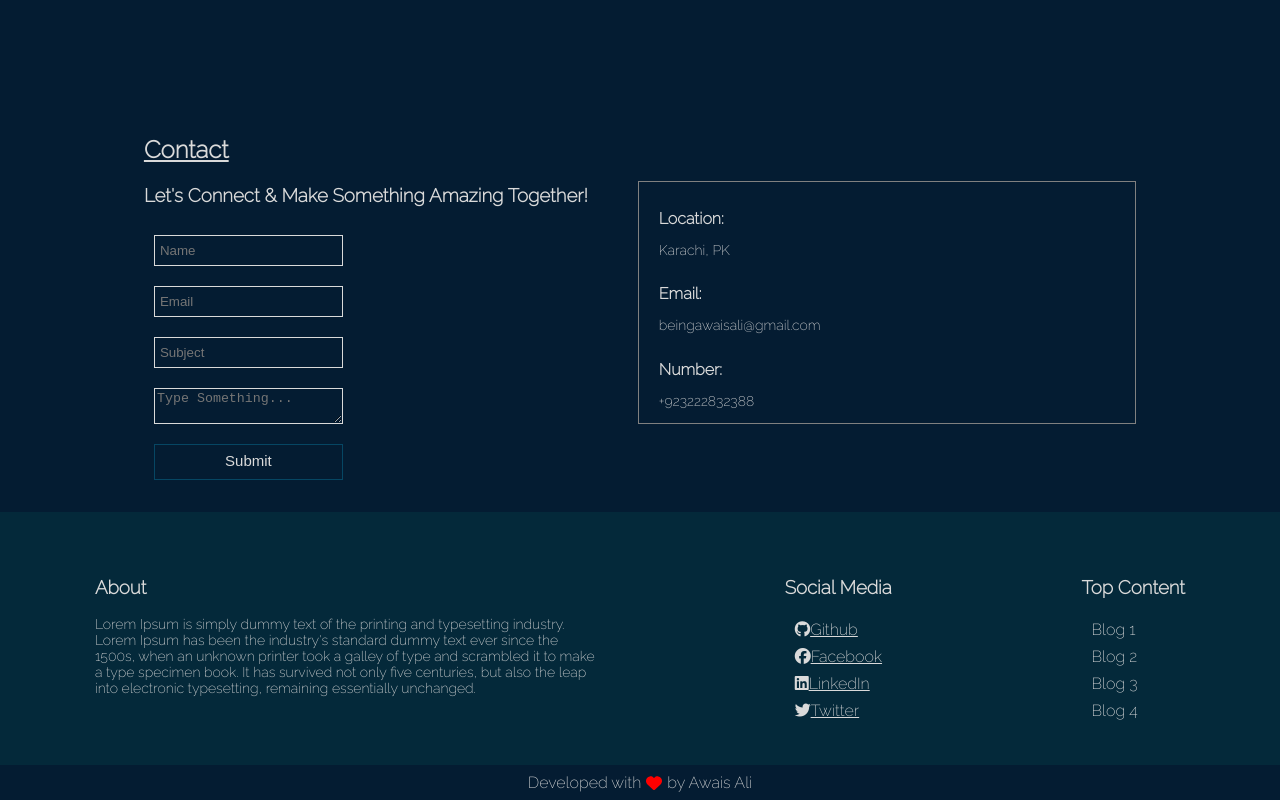
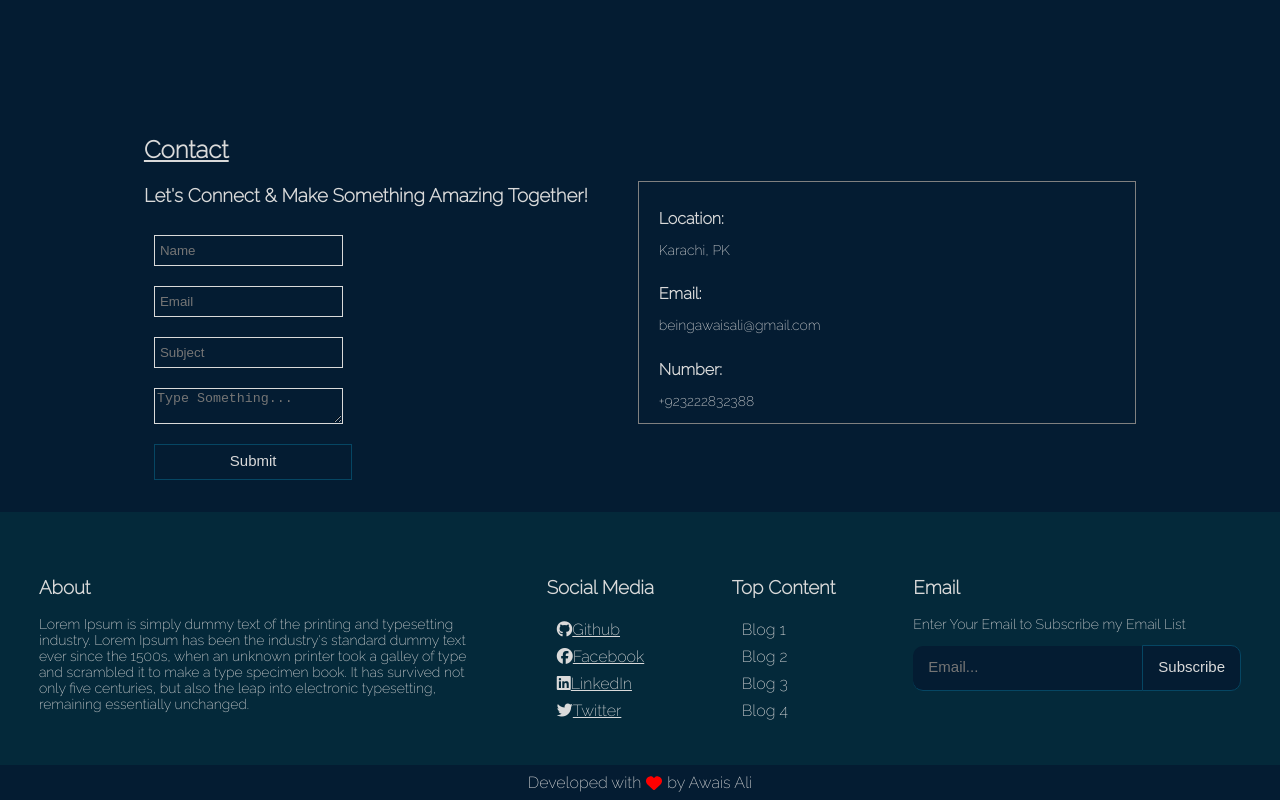
Before and after one commit to beingawaisali/beingawaisali.com-new, a React (Create React App) app: page / in a window 1280 px wide. Shown: the part 1749-2549 px from the top of the page. Built offline with nearby package versions, Linux system fonts and the light colour scheme.

Commit message:
Footer Minor Changes

```diff
--- a/src/App.css
+++ b/src/App.css
@@ -2,7 +2,6 @@ html {
   margin: 0px;
   scroll-behavior: smooth;
 }
-
 body {
     font-family: 'Raleway', sans-serif;
     margin: 0px;
@@ -10,6 +9,7 @@ body {
     background-color: #04293A;
 }
 
+/* Button Style */
 .button-1 {
     background-color: #041C32;
     border: 1px solid #064663;
@@ -20,7 +20,6 @@ body {
     text-decoration: none;
     font-size: 15px;
 }
-
 .button-1::after {
     content: '';
     display: block;
@@ -29,8 +28,6 @@ body {
     background: #064663;
     transition: width .5s;
 }
-
-
 .button-1:hover::after {
   width: 100%;
   border: 0px solid #064663;
--- a/src/components/Footer.jsx
+++ b/src/components/Footer.jsx
@@ -41,6 +41,14 @@ function Footer() {
                         <li>Blog 4</li>
                     </ul>
                 </div>
+                <div className="footer-sections">
+                    <h3 className='h3'>Email</h3>
+                    <p className='para'>Enter Your Email to Subscribe my Email List</p>
+                    <form>
+                        <input type="email" className="sub-input input-1" placeholder='Email...'/>
+                        <button className='sub-button button-1'>Subscribe</button>
+                    </form>
+                </div>
             </div>
             <div id="footer-copyright">
                 Developed with
--- a/src/components/HeaderBar.jsx
+++ b/src/components/HeaderBar.jsx
@@ -2,7 +2,7 @@ import React from 'react';
 import './css/header.css';
 import Logo from '../images/Logo-1.png';
 import { FontAwesomeIcon } from '@fortawesome/react-fontawesome';
-import { faBars } from '@fortawesome/free-solid-svg-icons';
+import { faBars, faClose } from '@fortawesome/free-solid-svg-icons';
 
 // let mobileMenu = false;
 
@@ -20,8 +20,15 @@ import { faBars } from '@fortawesome/free-solid-svg-icons';
 
 
 let HeaderBar = (props) => {
+
+    let menu = false;
+
+    function showMenu() {
+        !menu ? menu = true : menu = false
+    }
+
     return (
-        <div id="main-header">
+        <header id="main-header">
             <img src={Logo} className="main-logo"/>
             <ul className="manu-bar">
                 <li className="menu-list"><span className="menu-list-num">01. </span>
@@ -45,8 +52,40 @@ let HeaderBar = (props) => {
             <div className="mobile-menu">
                 <FontAwesomeIcon icon={faBars} className="menu-icon" onClick={props.clickHam} />
             </div>
-        </div>
+        </header>
     )
 }
 
+// class HeaderBar extends React.Component {
+//     render(props) {
+//         return(
+//             <header id="main-header">
+//             <img src={Logo} className="main-logo"/>
+//             <ul className="manu-bar">
+//                 <li className="menu-list"><span className="menu-list-num">01. </span>
+//                     <a href="#app" className="menu-items">About</a>
+//                 </li>
+//                 <li className="menu-list"><span className="menu-list-num">02. </span>
+//                     <a href="#hire-parent" className="menu-items">Hire</a>
+//                 </li>
+//                 <li className="menu-list"><span className="menu-list-num">03. </span>
+//                     <a href="#portfolio-parent" className="menu-items">Portfolio</a>
+//                 </li>
+//                 <li className="menu-list"><span className="menu-list-num">04. </span>
+//                     <a href="#connect-parent" className="menu-items">Connect</a>
+//                 </li>
+//                 <li className="menu-list">
+//                     <button className="button-1 shape">Resume</button>
+//                 </li>
+
+//             </ul>
+//             <div className="mobile-menu">
+//                 <FontAwesomeIcon icon={faBars} className="menu-icon" onClick={props.clickHam} />
+//             </div>
+//         </header>
+//         )
+//     }
+// }
+
+
 export default HeaderBar;
--- a/src/components/Sections/Hire.jsx
+++ b/src/components/Sections/Hire.jsx
@@ -6,6 +6,8 @@ let Hire = () => {
     return (
         <div id="hire-parent">
             <h2>Hire Me</h2>
+            <div className="hire-parent">
+            </div>
         </div>
     )
 }
--- a/src/components/Sections/Portfolio.jsx
+++ b/src/components/Sections/Portfolio.jsx
@@ -25,6 +25,7 @@ import './portfolio.css';
 //         </div>
 //     )
 // }
+
 
 class Portfolio extends React.Component {
 
--- a/src/components/Sections/Web.jsx
+++ b/src/components/Sections/Web.jsx
@@ -1,9 +1,9 @@
 import React from "react";
 import './portfolio.css';
 
-function Web() {
+function Web(props) {
     return (
-        <div className='web-projects'>
+        <div className='web-projects' style={props.showStyle}>
                     <div className="portfolio-items">Web</div>
                     <div className="portfolio-items">Web</div>
                     <div className="portfolio-items">Web</div>
--- a/src/components/Sections/connect.css
+++ b/src/components/Sections/connect.css
@@ -37,6 +37,10 @@
     /* width: 100%; */
 }
 
+.connect-form button {
+    width: 95%;
+}
+
 #connect-parent h3 {
     text-align: center;
 }
--- a/src/components/Sections/hire.css
+++ b/src/components/Sections/hire.css
@@ -4,3 +4,12 @@
     height: 300px;
     background-color: #041C32;
 }
+
+
+#hire-parent h2 {
+    text-decoration: underline;
+}
+
+.hire-parent {
+    background-color: aliceblue;
+}
--- a/src/components/Sections/portfolio.css
+++ b/src/components/Sections/portfolio.css
@@ -12,6 +12,7 @@
     justify-content: center;
     align-items: center;
     font-size: 30px;
+    transition: 700ms;
 }
 
 .portfolio-sec > div {
--- a/src/components/css/footer.css
+++ b/src/components/css/footer.css
@@ -14,7 +14,7 @@
 
 .footer-sections {
     background-color: #04293A;
-    max-width: 500px;
+    max-width: 430px;
     /* min-width: 250px; */
     text-align: left;
     padding: 25px
@@ -57,6 +57,27 @@
     color: #dadada
 }
 
+.sub-input {
+    background-color: #041C32;
+    border: none;
+    border-bottom: 1px solid #064663;
+    padding: 15px 15px;
+    padding-top: 12px;
+    color: #dadada;
+    transition: 500ms;
+    text-decoration: none;
+    font-size: 15px;
+    margin-top: 0px;
+    outline: none;
+    border-radius: 10px 0px 0px 10px;
+}
+
+.sub-button {
+    margin-top: -2px;
+    padding: 12px 15px;
+    border-radius: 0px 10px 10px 0px;
+}
+
 /* @media(max-width: 370px) {
     .footer-sections {
         max-width: 100%;
@@ -75,13 +96,66 @@
 
 @media (max-width: 872px) {
     .footer-sections {
-        padding: 0px 15px
+        padding: 0px 20px;
+        padding-bottom: 12px;
     }
     #footer-divider {
         justify-content: left;
     }
     #main-footer {
-        width: 96%;
-        padding: 20px 2%;
+        width: 100%;
+        padding-top: 20px;
+    }
+    #footer-copyright {
+        height: 40px;
     }
 }
+
+@media (max-width: 640px) {
+    .connect-form input {
+        width: 94%;
+    }
+}
+
+@media (max-width: 440px) {
+    .connect-form input {
+        width: 93%;
+    }
+}
+
+@media (max-width: 370px) {
+    .connect-form input {
+        width: 92%;
+    }
+}
+
+@media (max-width: 320px) {
+    .connect-form input {
+        width: 91%;
+    }
+}
+
+@media (max-width: 623px) {
+    #footer-divider {
+        justify-content: center;
+    }
+}
+
+@media (max-width: 360px) {
+    #footer-divider {
+        justify-content: center;
+        align-items: center;
+    }
+    .sub-input {
+        padding: 13px 10px;
+        padding-top: 12px;
+        font-size: 13px;
+        max-width: 168px;
+    }
+    .sub-button {
+        margin-top: -2px;
+        padding: 10px;
+        font-size: 13px;
+    }
+
+}
--- a/src/components/css/menubar-mobile.css
+++ b/src/components/css/menubar-mobile.css
@@ -19,5 +19,4 @@
 
 #mobile-menu ul li {
     /* margin-left: -20px; */
-
 }
```
Also changed, not shown: src/App.js (+2 -5 lines).
